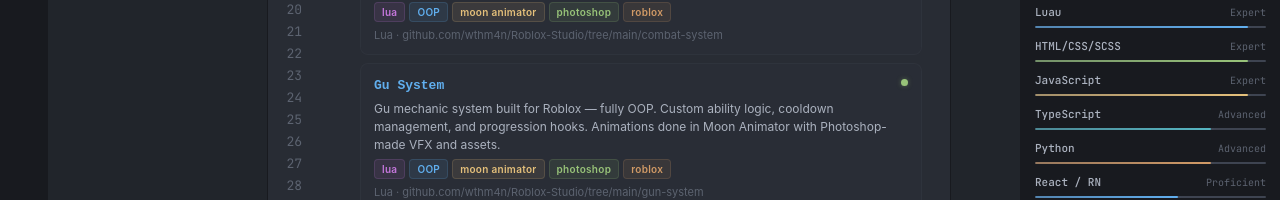
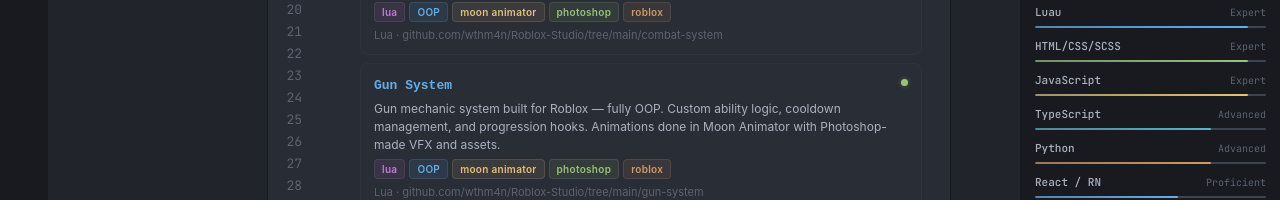
Before and after one commit to wthm4n/wthm4n.github.io, a React (Vite) app: page / in a window 1280 px wide. Shown: the part 522-722 px from the top of the page. Built offline with nearby package versions, Linux system fonts and the light colour scheme.

Commit message:
auto: update src/components/CodeBlocks.jsx — 9:23:34 pm

```diff
--- a/src/components/CodeBlocks.jsx
+++ b/src/components/CodeBlocks.jsx
@@ -1784,8 +1784,8 @@ export function CodeReadme({ t }) {
       done: true,
     },
     {
-      name: "Gu System",
-      desc: "Gu mechanic system built for Roblox — fully OOP. Custom ability logic, cooldown management, and progression hooks. Animations done in Moon Animator with Photoshop-made VFX and assets.",
+      name: "Gun System",
+      desc: "Gun mechanic system built for Roblox — fully OOP. Custom ability logic, cooldown management, and progression hooks. Animations done in Moon Animator with Photoshop-made VFX and assets.",
       lang: "Lua",
       url: "https://github.com/wthm4n/Roblox-Studio/tree/main/gun-system",
       tags: [
```
